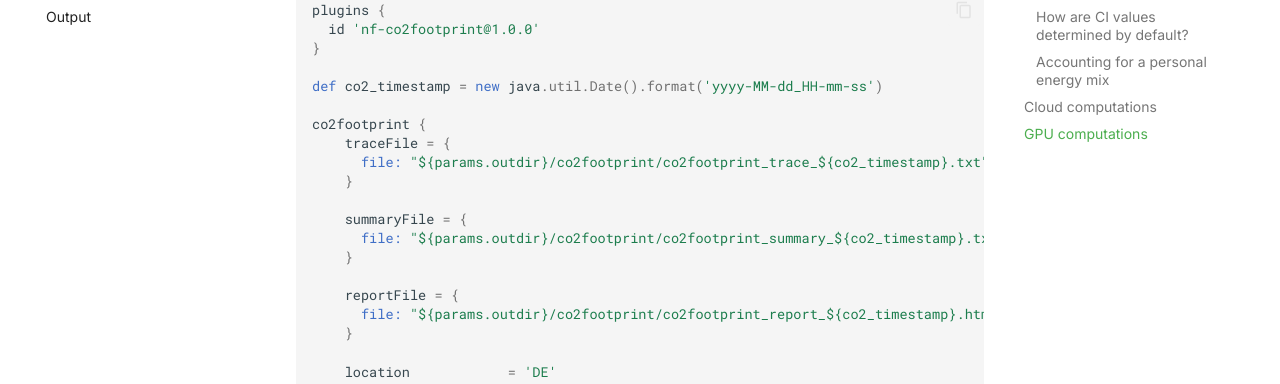
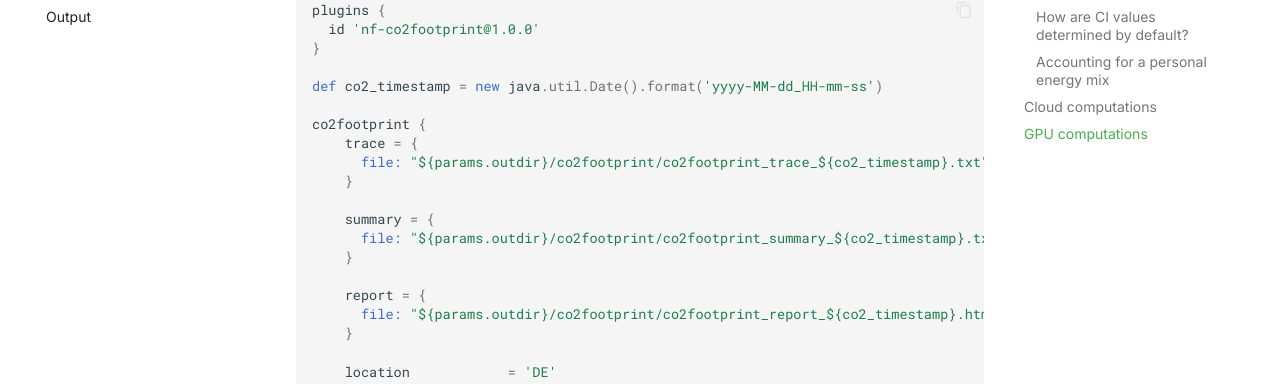
Before and after one commit to nextflow-io/nf-co2footprint, an MkDocs documentation site: the page built from docs/usage/configuration.md, in a window 1280 px wide and 900 px high, scrolled down 3215 px. Shown: the part 145-529 px from the top of the window. Built offline with MkDocs 1.6.1 and Material for MkDocs 9.7.7, drawn with Linux system fonts in a browser that asks for light colours; comment, search, counter and statistics services are not loaded.

Commit message:
Fixing docs; refactoring sub-config class

```diff
--- a/docs/usage/configuration.md
+++ b/docs/usage/configuration.md
@@ -111,15 +111,15 @@ plugins {
 def co2_timestamp = new java.util.Date().format('yyyy-MM-dd_HH-mm-ss')
 
 co2footprint {
-    traceFile = {
+    trace = {
       file: "${params.outdir}/co2footprint/co2footprint_trace_${co2_timestamp}.txt"
     }
 
-    summaryFile = {
+    summary = {
       file: "${params.outdir}/co2footprint/co2footprint_summary_${co2_timestamp}.txt"
     }
 
-    reportFile = {
+    report = {
       file: "${params.outdir}/co2footprint/co2footprint_report_${co2_timestamp}.html"
     }
 
```
Also changed, not shown: 4 other files.
